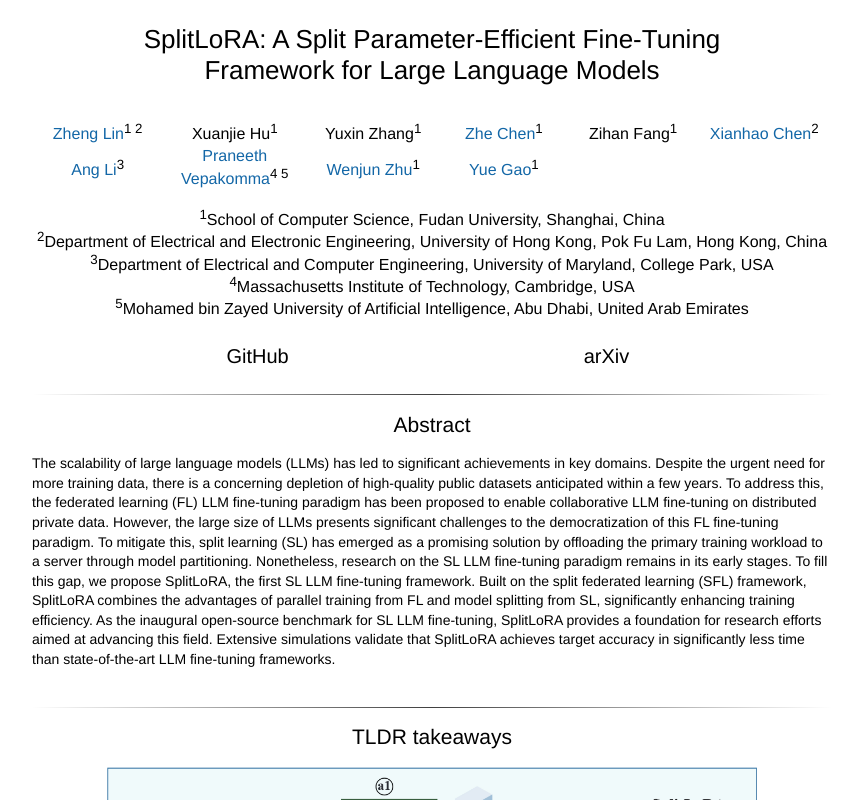
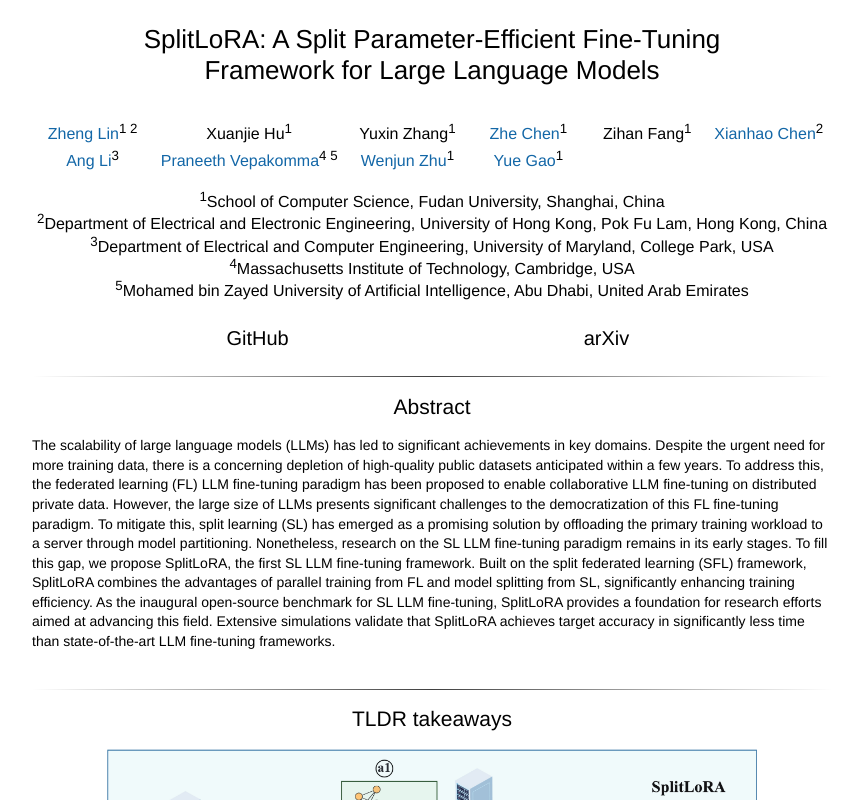
Before and after one commit to lahmmm1027/splitlora, a plain HTML site: page index.html in a window 1280 px wide. Shown: the top 800 px of the page, without its empty margins (208-1067 px from the left). Drawn offline with Linux system fonts and the light colour scheme.

Commit message:
Initial commit

```diff
--- a/index.html
+++ b/index.html
@@ -232,7 +232,7 @@ src: url("./fonts/Avenir_Book.ttf");
                                 Li</a><sup>3</sup></span>
                     </center>
                 </td>
-                <td align="center" width="160px">
+                <td align="center" width="250px">
                     <center>
                         <span style="font-size:16px"><a href="https://praneeth.mit.edu/">Praneeth
                             Vepakomma</a><sup>4 5</sup></span>
```
